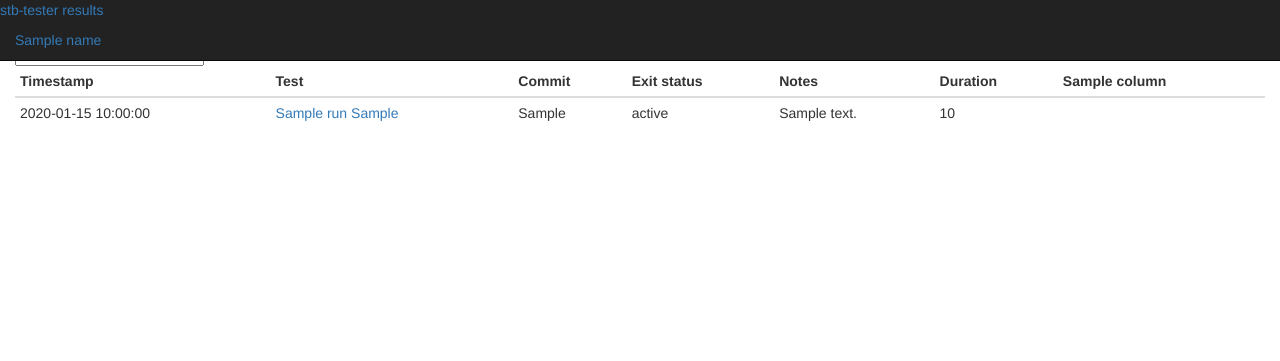
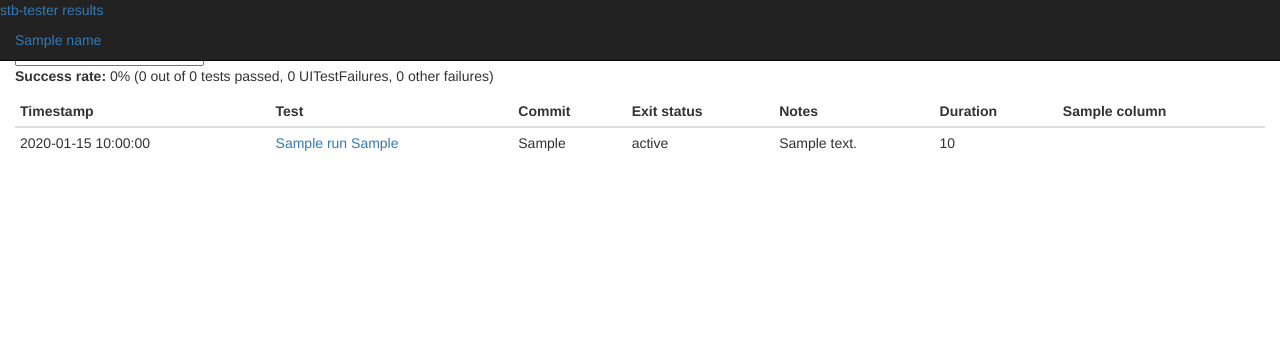
Before and after one commit to stb-tester/stb-tester, a Python web app: template extra/runner/templates/index.html in a window 1280 px wide. Shown: the top 361 px of the page. Run offline with Jinja, Linux system fonts and the light colour scheme; the template is opened without the code that fills it: most values are stand-ins (such as "Sample title", 1, 10 or a date in 2020); some libraries are stand-ins or nearby versions.

Commit message:
runner: Display statistics of a job
Display basic stats of a job: total number of tests, number of passed
tests, number of UITestFailures, number of other failures and success
rate.

Counters are updated on the client side, they only include the
visible rows of the table.

Stats are displayed in index.html above the results table and below the
filter input field.

```diff
--- a/extra/runner/templates/index.html
+++ b/extra/runner/templates/index.html
@@ -28,6 +28,7 @@
     <div class="span8" height="100%">
       <input id="testruns_search_text" class="input-block-level" type="text"
         placeholder="Specify filter. For example: 'exit status' ILIKE motiontimeout">
+      <p id="totals"></p>
       <table id="testruns" class="table table-condensed sortable">
       <thead>
       <tr>
@@ -91,6 +92,7 @@
     $(document).on("keydown", navigate_testruns);
     tablequery.set_table("#testruns");
     tablequery.set_table_search_text("#testruns_search_text");
+    update_totals();
 
     var selected_row = $();
     function select_testrun() {
@@ -133,6 +135,23 @@
         return false;
       }
     };
+
+    function update_totals() {
+      var num_success = $(".success:visible").length;
+      var num_errors = $(".error:visible").length;
+      var num_warnings = $(".warning:visible").length;
+      var num_total = num_success + num_errors + num_warnings;
+      var percent_success = 0;
+      if (num_total > 0) {
+        percent_success = parseInt(num_success / num_total * 100);
+      }
+
+      $("#totals").html(
+        "<b>Success rate:</b> " + percent_success + "% (" +
+        num_success + " out of " + num_total + " tests passed, " +
+        num_errors + " UITestFailures, " + num_warnings + " other failures)"
+      );
+    };
   });
 </script>
 
```
